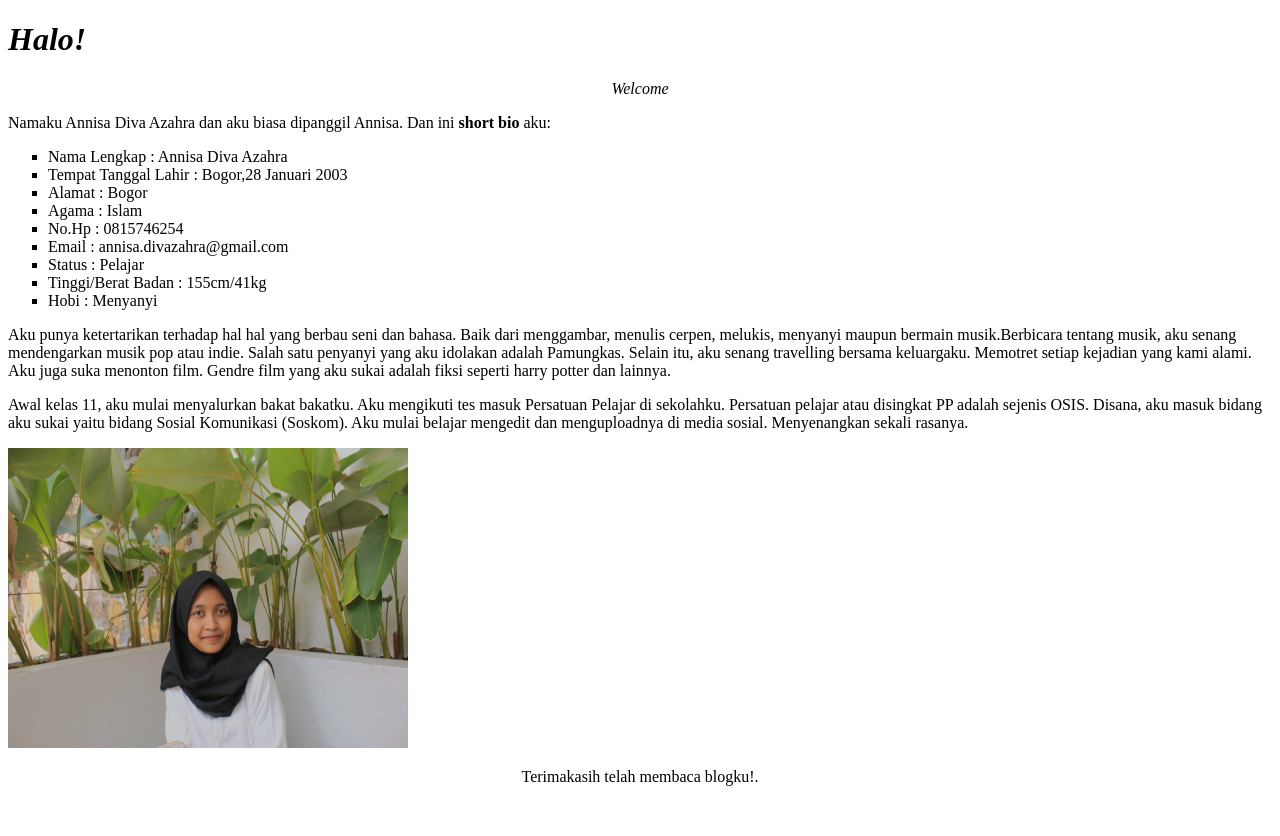
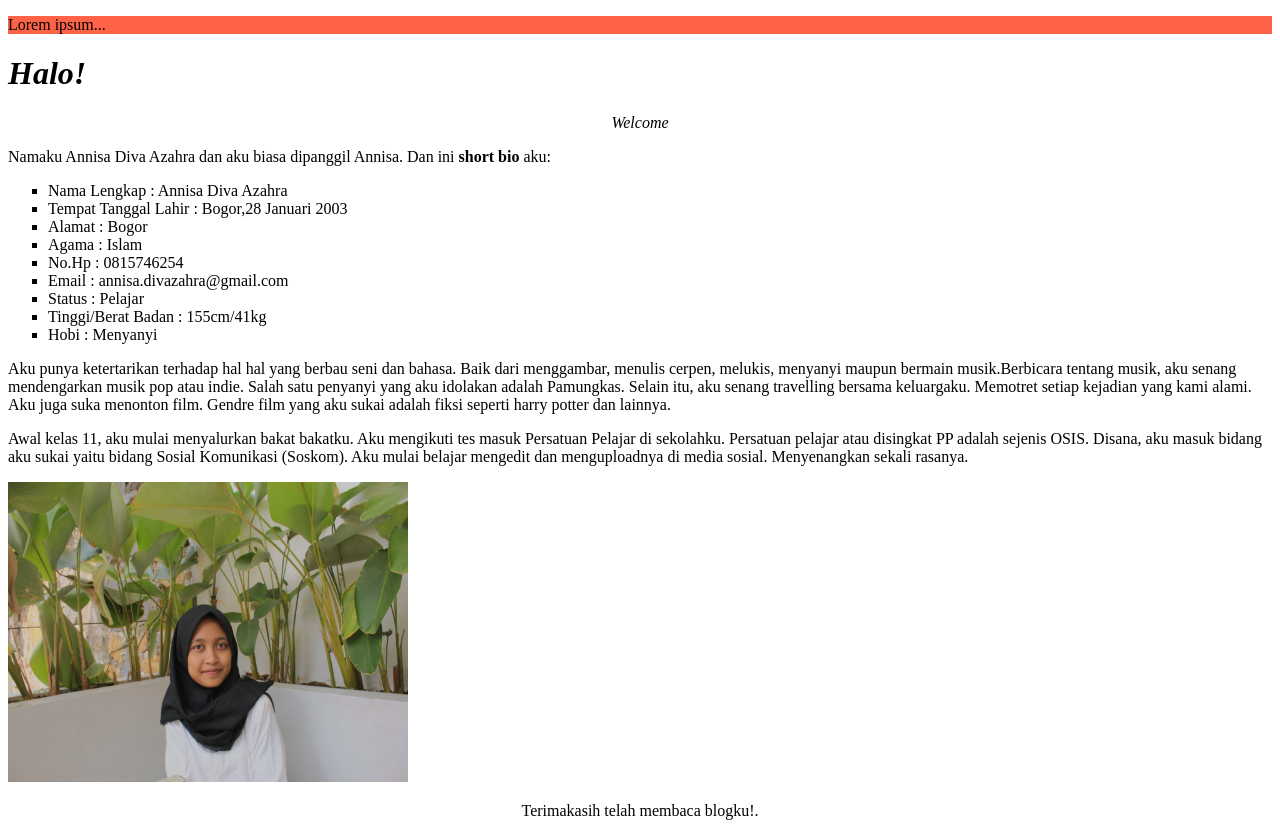
Before and after one commit to annisadivazahra/annisadivazahra.github.io, a plain HTML site: page index.html in a window 1280 px wide. Before the commit the page ends 802 px from the top, so only its background shows below. Drawn offline with Linux system fonts and the light colour scheme.

Commit message:
Update index.html

```diff
--- a/index.html
+++ b/index.html
@@ -3,6 +3,7 @@
 <head>
 	<title>about meee</title>
 </head>
+<p style="background-color:Tomato;">Lorem ipsum...</p>
 <body>
 <h1><EM>Halo!</EM></h1>
 <BLOCKQUOTE><EM><center>Welcome </center></EM></BLOCKQUOTE>
```
